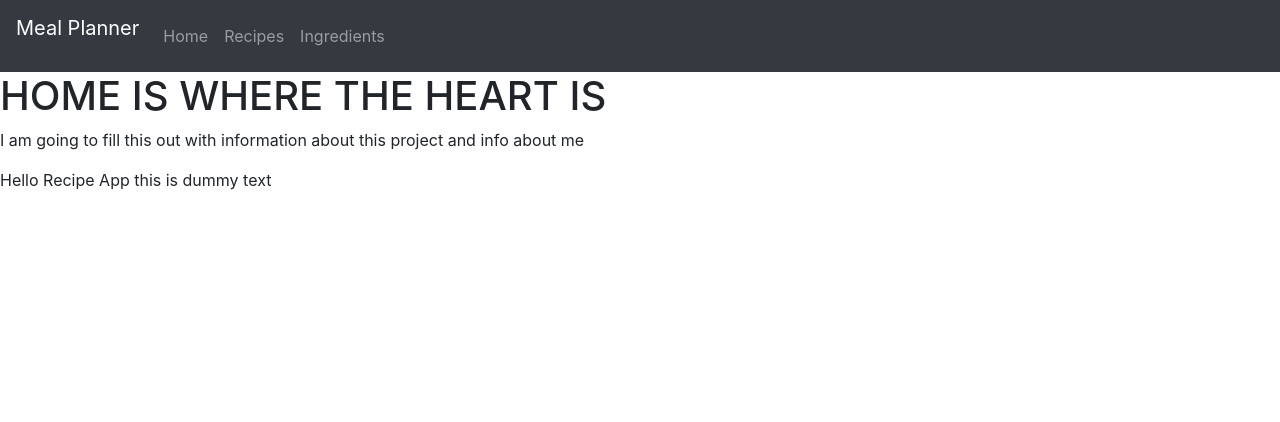
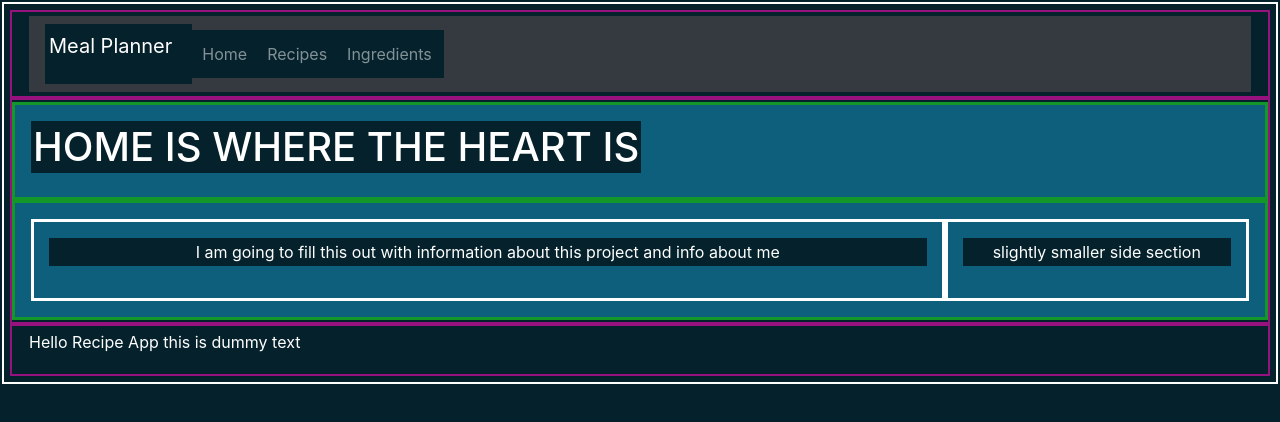
Before and after one commit to psummers678/RecipeReact, a React (Create React App) app: page / in a window 1280 px wide. Shown: the top 422 px of the page. Built offline with nearby package versions, Linux system fonts and the light colour scheme.

Commit message:
Basic Debugging CSS using Column containers and grids etc

```diff
--- a/src/App.css
+++ /dev/null
@@ -1,43 +0,0 @@
-.App {
-  text-align: center;
-}
-
-.App-logo {
-  height: 40vmin;
-  pointer-events: none;
-}
-
-@media (prefers-reduced-motion: no-preference) {
-  .App-logo {
-    animation: App-logo-spin infinite 20s linear;
-  }
-}
-
-.App-header {
-  background-color: #282c34;
-  min-height: 1vh;
-  display: flex;
-  flex-direction: column;
-  align-items: center;
-  justify-content: center;
-  font-size: calc(10px + 2vmin);
-  color: white;
-}
-
-.App-link {
-  color: #61dafb;
-}
-
-s
-body {
-  margin: 0;
-  font-family: -apple-system, BlinkMacSystemFont, 'Segoe UI', 'Roboto', 'Oxygen',
-    'Ubuntu', 'Cantarell', 'Fira Sans', 'Droid Sans', 'Helvetica Neue',
-    sans-serif;
-  -webkit-font-smoothing: antialiased;
-  -moz-osx-font-smoothing: grayscale;
-}
-code {
-  font-family: source-code-pro, Menlo, Monaco, Consolas, 'Courier New',
-    monospace;
-}
--- a/src/components/Home.tsx
+++ b/src/components/Home.tsx
@@ -1,8 +1,19 @@
 function Home() {
     return(
         <>
-            <h1>HOME IS WHERE THE HEART IS</h1>
-            <p>I am going to fill this out with information about this project and info about me</p>
+            <div className="container-fluid">
+                <div className="row title">
+                    <h1>HOME IS WHERE THE HEART IS</h1>
+                </div>
+                <div className="row body">
+                    <div className="col-md col">
+                        <p>I am going to fill this out with information about this project and info about me</p>
+                    </div>
+                    <div className="col-sm-3 col">
+                        <p>slightly smaller side section</p>
+                    </div>
+                </div>
+            </div>
         </>
     )
 }
--- a/src/components/RecipeApp.tsx
+++ b/src/components/RecipeApp.tsx
@@ -8,9 +8,11 @@ import RecipeSingleView from "./RecipeComponents/RecipeSingleView";
 
 function RecipeApp() {
     return (
-        <div className="recipe-app-container felxbox-container">
+        <div className="recipe-app-container">
             <BrowserRouter>
-                <Navbar />
+                <div className="container-fluid">
+                    <Navbar />
+                </div>
                 <Routes>
                     <Route path="/" element={<Home />}/>
                     <Route path="/Recipes" element={<RecipeListView/>} />
@@ -18,7 +20,9 @@ function RecipeApp() {
                     <Route path="/Ingredients" />
                 </Routes>
             </BrowserRouter>
-            <p>Hello Recipe App this is dummy text</p>
+            <div className="container-fluid footer">
+                <p>Hello Recipe App this is dummy text</p>
+            </div>
         </div>
     )
 }
--- a/src/index.css
+++ b/src/index.css
@@ -7,44 +7,27 @@ body {
     padding-left: 30px;
   }
 
-  .board-row:after {
-    clear: both;
-    content: "";
-    display: table;
-  }
+.container-fluid {
+  border:2px solid rgb(151, 18, 127)
+}
+.col {
+  padding: 1rem;
+  background-color: #0e5f7c;
+  border: 3px solid #fff;
+  color: #fff;
+  text-align: center;
+}
 
-  .status {
-    margin-bottom: 10px;
-  }
+.row{
+  padding: 1rem;
+  background-color: #0e5f7c;
+  border: 3px solid rgb(18, 151, 40);
+  color: #fff;
+  text-align: center;
+}
 
-  .square {
-    background: #fff;
-    border: 1px solid #999;
-    float: left;
-    font-size: 24px;
-    font-weight: bold;
-    line-height: 34px;
-    height: 34px;
-    margin-right: -1px;
-    margin-top: -1px;
-    padding: 0;
-    text-align: center;
-    width: 34px;
-  }
-
-  .square:focus {
-    outline: none;
-  }
-
-  .kbd-navigation .square:focus {
-    background: #ddd;
-  }
-
-  .game {
-    display: flex;
-    flex-direction: row;
-  }
-
-  .game-info {
-    margin-left: 20px;
-  }
+* {
+  color: #fff;
+  padding: 2px;
+  background-color: #05222c;
+}
```
